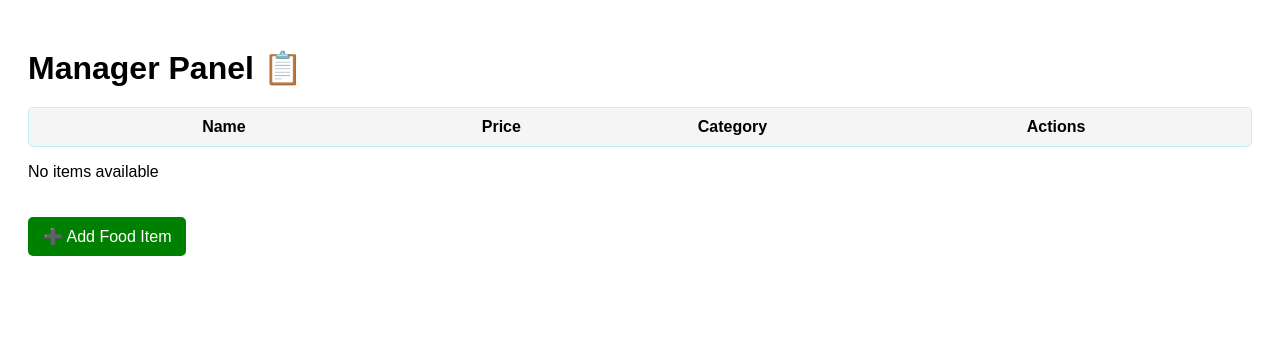
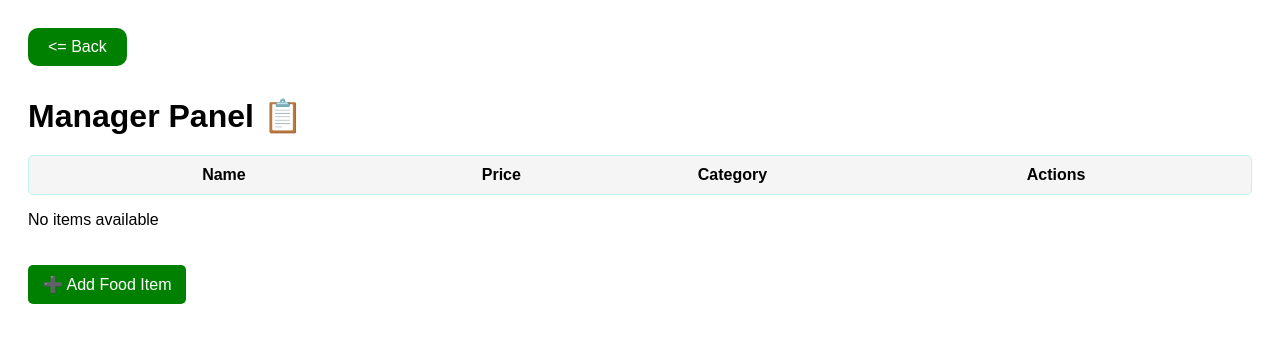
Before and after one commit to brohith5118/Restaurant-Project, a Django app: page /manager_view in a window 1280 px wide. Shown: the top 343 px of the page. Run offline with Django 5.2, Linux system fonts and the light colour scheme; data that the repository does not hold is empty; parts of the project's set-up code (start-up, migrations or seed data) failed here and were passed over.

Commit message:
Improved ui and Fixed bugs

```diff
--- a/orders/templates/home.html
+++ b/orders/templates/home.html
@@ -54,7 +54,7 @@
         }
 
         .itemBox {
-            background-color: aliceblue;
+            background-color: rgb(223, 235, 245);
             border-radius: 10px;
             max-width: 220px;
             margin: auto;
--- a/orders/templates/manager_view.html
+++ b/orders/templates/manager_view.html
@@ -78,10 +78,24 @@
         .addBtn:hover {
             background-color: darkgreen;
         }
+
+        .back {
+            text-decoration: none;
+            background-color: green;
+            border-radius: 10px;
+            padding: 10px;
+            padding-left: 20px;
+            padding-right: 20px;
+            color: rgb(255, 255, 255);
+            margin-bottom: 10px;
+            display: inline-block;
+        }
+
     </style>
 </head>
 
 <body>
+    <a href = '/' class="back"><= Back</a>
 
     <h1>Manager Panel 📋</h1>
 
--- a/orders/urls.py
+++ b/orders/urls.py
@@ -1,14 +1,15 @@
 from django.urls import path
+from django.contrib.auth import views as auth_views
 
 from . import views
 
 urlpatterns = [
     path('',views.home),
-    path('add',views.add_item),
+    path('add',views.add_item,name = 'add_item'),
     path('manager_view',views.manager_view,name='manager_view'),
-    path('delete/<int:id>',views.delete_item),
-    path('open_edit/edit/<int:id>',views.edit_item),
-    path('open_edit/<int:id>',views.open_edit),
+    path('delete/<int:id>',views.delete_item,name = 'delete_item'),
+    path('open_edit/edit/<int:id>',views.edit_item,name = 'edit_item'),
+    path('open_edit/<int:id>',views.open_edit,name = 'open_edit'),
     path('view_item/<int:id>',views.view_item, name='view_item'),
-    path('view_item/add_to_cart/<int:id>',views.add_to_cart),
+    path('view_item/add_to_cart/<int:id>',views.add_to_cart,name = 'add_to_cart'),
 ]
--- a/orders/views.py
+++ b/orders/views.py
@@ -1,6 +1,8 @@
 from django.shortcuts import render,redirect
 from .models import foodItem,Category,Order,OrderItem
 from django.db.models import Case, When, Value, IntegerField
+from django.shortcuts import get_object_or_404
+
 
 # Create your views here.
 
@@ -37,14 +39,14 @@ def manager_view(request):
 
 def delete_item(request,id):
     if(request.method == 'POST'):
-        item = foodItem.objects.get(id=id)
+        item = get_object_or_404(foodItem, id=id)
         item.delete()
     return redirect('manager_view')
 
 def open_edit(request,id):
     item = foodItem.objects.get(id=id)
     categories = Category.objects.all()
-    return render(request,'edit_item.html',{'item':item},{'categories':categories})
+    return render(request,'edit_item.html',{'item':item,'categories':categories})
 
 def edit_item(request, id):
     item = foodItem.objects.get(id=id)
@@ -74,7 +76,13 @@ def add_to_cart(request,id):
     if request.method == "POST":
         quantity = int(request.POST.get('quantity',1))
 
-        order, create = Order.objects.get_or_create(is_completed=False)
+        order_id = request.session.get('order_id')
+
+        if order_id:
+            order = Order.objects.get(id=order_id, is_completed=False)
+        else:
+            order = Order.objects.create()
+            request.session['order_id'] = order.id
 
         item = foodItem.objects.get(id=id)
 
```
Also changed, not shown: orders/models.py (+21 -7 lines), orders/templates/login.html (added, +15 -0 lines), orders/migrations/0005_alter_category_id_alter_fooditem_id_alter_order_id_and_more.py (added), 3 other files.
